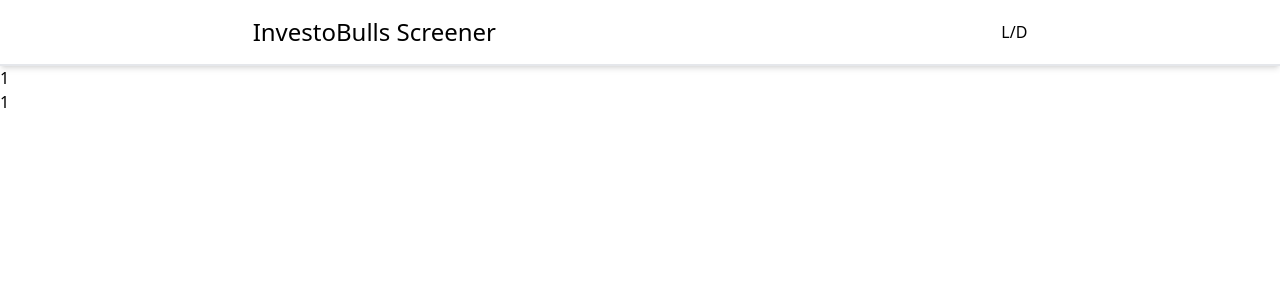
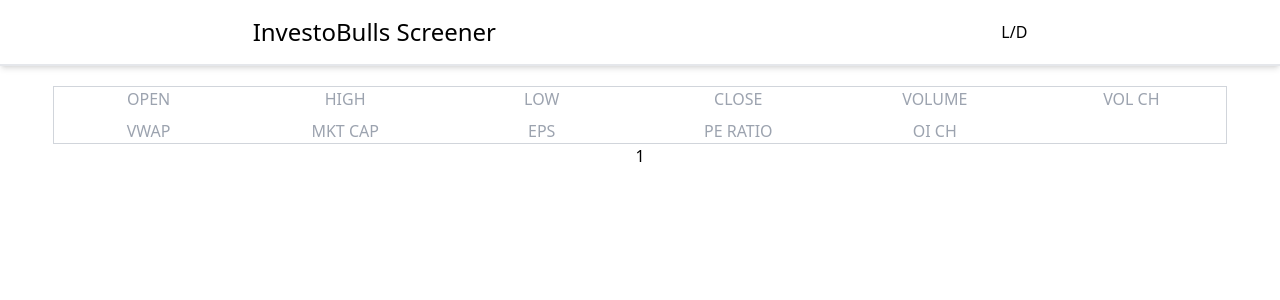
Before and after one commit to Utkarsh-Sharan/investobulls, a React (Vite) app: page /stock/1 in a window 1280 px wide. Shown: the top 300 px of the page. Built offline with nearby package versions, Linux system fonts and the light colour scheme; no server answers.

Commit message:
todo: complete stock detail chart panel

```diff
--- a/src/components/StockDetail/ChartPanel.jsx
+++ b/src/components/StockDetail/ChartPanel.jsx
@@ -1,6 +1,23 @@
-import React from 'react'
+import { useEffect, useState } from "react"
+import { fetchChart } from "../../services/stockService";
 
 const ChartPanel = ({symbol}) => {
+  const [chartData, setChartData] = useState();
+
+  useEffect(() => {
+    const fetchData = async () => {
+        try {
+            const res = await fetchChart(symbol, "1D");
+
+            console.log(res);
+        } catch (error) {
+            console.error("Error fetching chart data!", error);
+        }
+    }
+
+    fetchData();
+  }, [symbol]);
+
   return (
     <div>{symbol}</div>
   )
--- a/src/components/StockDetail/StockSnapshot.jsx
+++ b/src/components/StockDetail/StockSnapshot.jsx
@@ -1,8 +1,71 @@
-import React from 'react'
+import { useEffect, useState } from "react"
+import { fetchSnapshot } from "../../services/stockService.js";
 
 const StockSnapshot = ({symbol}) => {
+  const [snapshotData, setSnapshotData] = useState();
+
+  useEffect(() => {
+    const onLoadHandler = async () => {
+        try {
+            const res = await fetchSnapshot(symbol);
+
+            setSnapshotData(res.data);
+            console.log(res.data);
+        } catch (error) {
+            console.error("Error while fetching snapshot", error);
+        }
+    }
+
+    onLoadHandler();
+  }, []);
+
   return (
-    <div>{symbol}</div>
+    <section className='w-11/12 grid grid-cols-3 md:grid-cols-6 gap-2 text-center border border-gray-300'>
+        <div>
+            <p className="text-gray-400">OPEN</p>
+            <p>{snapshotData?.ohlc.open}</p>
+        </div>
+        <div>
+            <p className="text-gray-400">HIGH</p>
+            <p>{snapshotData?.ohlc.high}</p>
+        </div>
+        <div>
+            <p className="text-gray-400">LOW</p>
+            <p>{snapshotData?.ohlc.low}</p>
+        </div>
+        <div>
+            <p className="text-gray-400">CLOSE</p>
+            <p>{snapshotData?.ohlc.close}</p>
+        </div>
+        <div>
+            <p className="text-gray-400">VOLUME</p>
+            <p>{snapshotData?.ohlc.volume}</p>
+        </div>
+        <div>
+            <p className="text-gray-400">VOL CH</p>
+            <p>{snapshotData?.volumeIntradayJump}</p>
+        </div>
+        <div>
+            <p className="text-gray-400">VWAP</p>
+            <p>{snapshotData?.vwap}</p>
+        </div>
+        <div>
+            <p className="text-gray-400">MKT CAP</p>
+            <p>{snapshotData?.marketCap}</p>
+        </div>
+        <div>
+            <p className="text-gray-400">EPS</p>
+            <p>{snapshotData?.eps}</p>
+        </div>
+        <div>
+            <p className="text-gray-400">PE RATIO</p>
+            <p>{snapshotData?.pe}</p>
+        </div>
+        <div>
+            <p className="text-gray-400">OI CH</p>
+            <p>{snapshotData?.pe}</p>
+        </div>
+    </section>
   )
 }
 
--- a/src/pages/StockDetailPage.jsx
+++ b/src/pages/StockDetailPage.jsx
@@ -6,7 +6,7 @@
   const {symbol} = useParams();
 
   return (
-    <section>
+    <section className="mt-5 flex flex-col items-center">
         <StockSnapshot symbol={symbol} />
         <ChartPanel symbol={symbol} />
     </section>
```
